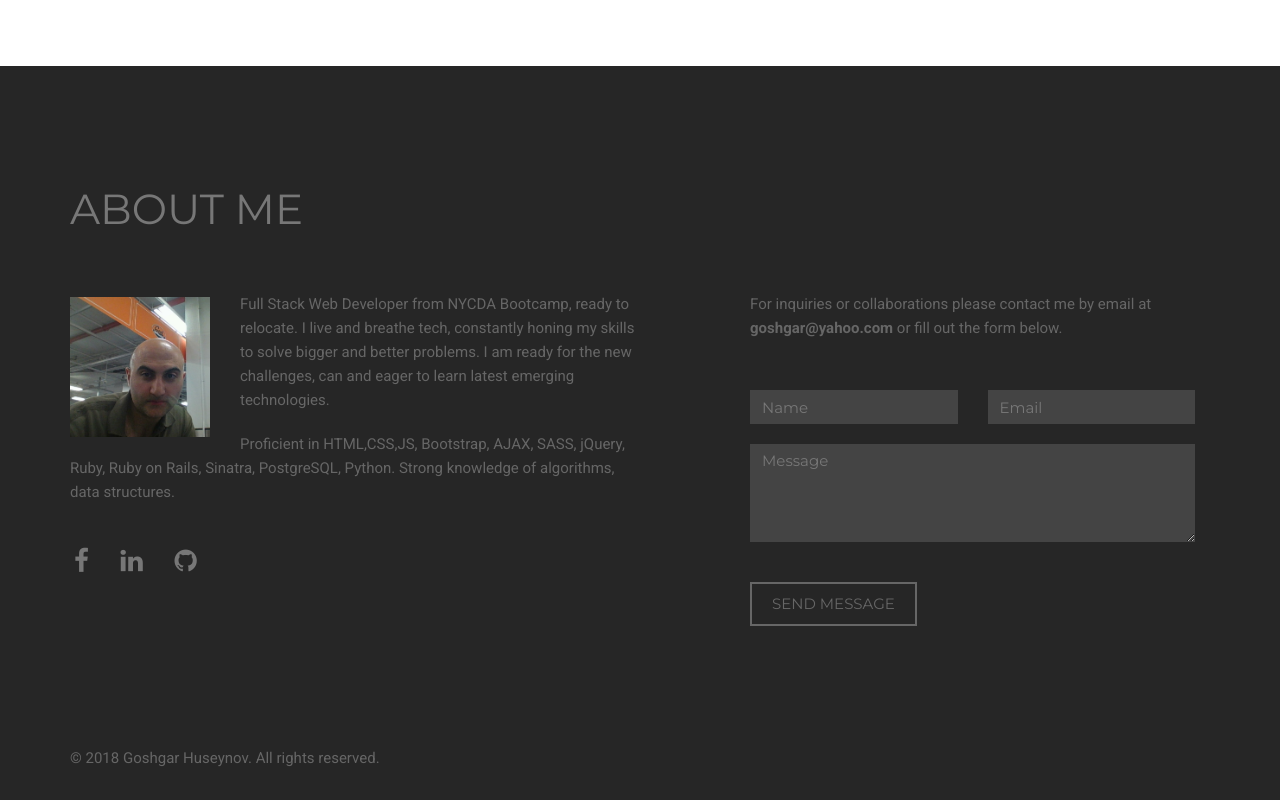
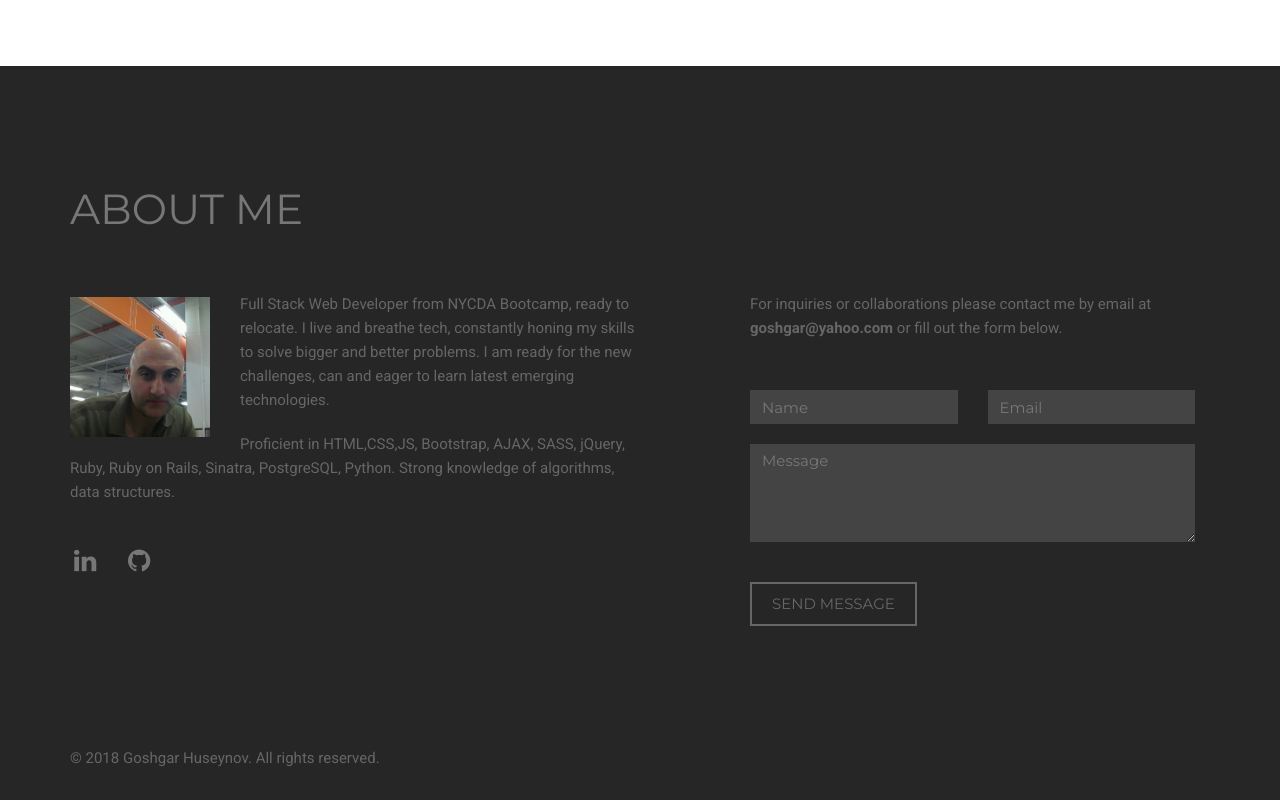
Before and after one commit to goshgarh/Portfolio, a plain HTML site: page index.html in a window 1280 px wide. Shown: the part 1856-2656 px from the top of the page. Drawn offline with Linux system fonts and the light colour scheme; some packages are replaced by stand-ins of ours; a script that the page names is missing.

Commit message:
Update index.html

```diff
--- a/index.html
+++ b/index.html
@@ -376,7 +376,6 @@
                         <p>Proficient in HTML,CSS,JS, Bootstrap, AJAX, SASS, jQuery, Ruby, Ruby on Rails, Sinatra, PostgreSQL, Python. Strong knowledge of algorithms, data structures.</p>
                         <div class="social">
                             <ul>
-                                <li><a href="https://www.facebook.com/goshgar.huseynov.3?lst=100003280128279%3A100003280128279%3A1531698719" target="_blank"><i class="fa fa-facebook"></i></a></li>
                                 <li><a href="https://www.linkedin.com/in/ghuseynov/" target="_blank"><i class="fa fa-linkedin"></i></a></li>
                                 <li><a href="https://github.com/goshgarh" target="_blank"><i class="fa fa-github"></i></a></li>
                                 <!--                                <li><a href="#"><i class="fa fa-behance"></i></a></li>-->
```
